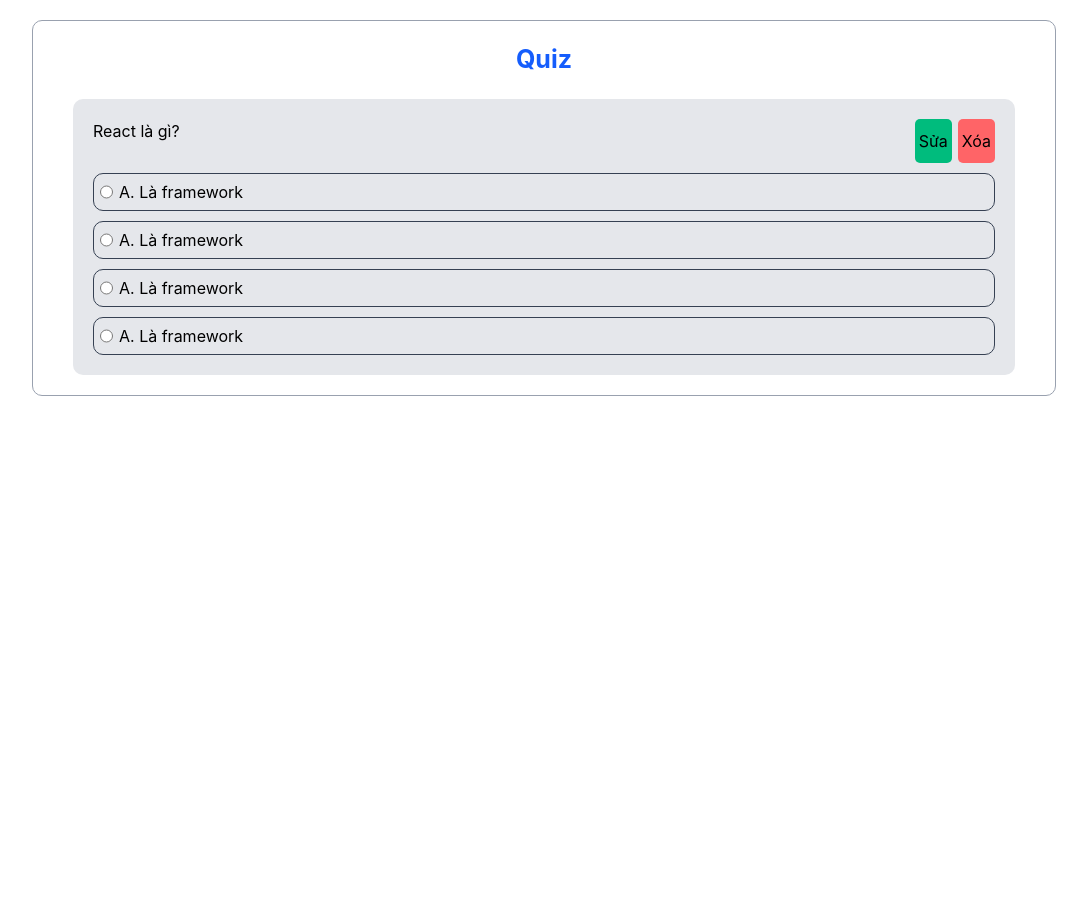
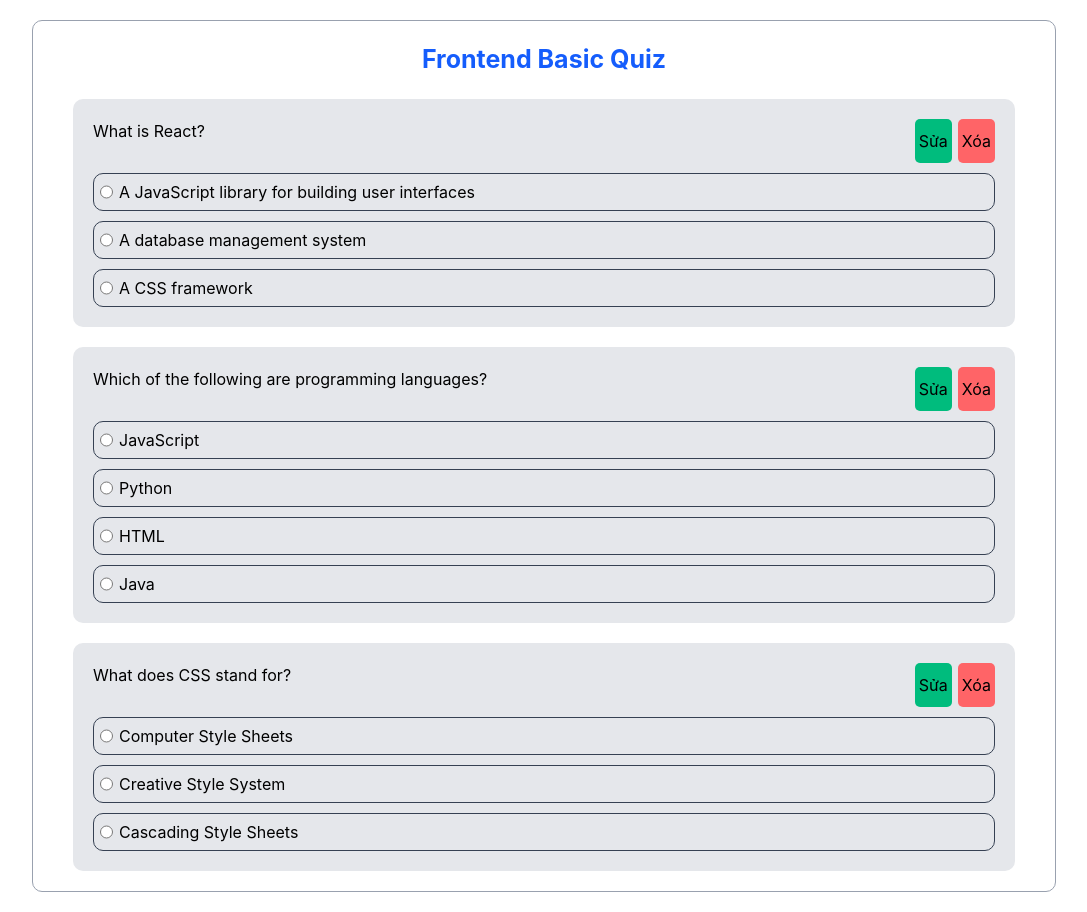
Before and after one commit to lequymui2003/Quiz-editor, a React (Vite) app: page / in a window 1280 px wide. Shown: the whole page, without its empty margins (96-1183 px from the left). Before the commit the page ends 800 px from the top, so only its background shows below. Built offline with nearby package versions, Linux system fonts and the light colour scheme.

Commit message:
add data and type for quiz

```diff
--- a/src/components/OptionItem.tsx
+++ b/src/components/OptionItem.tsx
@@ -1,21 +1,11 @@
-export const OptionItem = () => {
+import type { OptionItemProps } from "../types/quiz";
+
+export const OptionItem = ({ option, isCorrect }: OptionItemProps) => {
   return (
     <>
       <div className="flex gap-1.5 border border-gray-700 rounded-[10px] p-1.5">
         <input type="radio" />
-        <p>A. Là framework</p>
-      </div>
-      <div className="flex gap-1.5 border border-gray-700 rounded-[10px] p-1.5">
-        <input type="radio" />
-        <p>A. Là framework</p>
-      </div>
-      <div className="flex gap-1.5 border border-gray-700 rounded-[10px] p-1.5">
-        <input type="radio" />
-        <p>A. Là framework</p>
-      </div>
-      <div className="flex gap-1.5 border border-gray-700 rounded-[10px] p-1.5">
-        <input type="radio" />
-        <p>A. Là framework</p>
+        <p>{option.label}</p>
       </div>
     </>
   );
--- a/src/components/OptionList.tsx
+++ b/src/components/OptionList.tsx
@@ -1,10 +1,20 @@
+import type { OptionListProps } from "../types/quiz";
 import { OptionItem } from "./OptionItem";
 
-export const OptionList = () => {
+export const OptionList = ({
+  options,
+  correctOptionValues,
+}: OptionListProps) => {
   return (
     <>
       <div className="flex flex-col gap-2.5">
-        <OptionItem />
+        {options.map((option) => (
+          <OptionItem
+            key={option.value}
+            option={option}
+            isCorrect={correctOptionValues.includes(option.value)}
+          />
+        ))}
       </div>
     </>
   );
--- a/src/components/QuestionItem.tsx
+++ b/src/components/QuestionItem.tsx
@@ -1,12 +1,13 @@
+import type { QuestionItemProps } from "../types/quiz";
 import { OptionList } from "./OptionList";
 
-export const QuestionItem = () => {
+export const QuestionItem = ({ question }: QuestionItemProps) => {
   return (
     <>
       <div className="rounded-[10px] bg-gray-200 p-5 flex flex-col gap-2.5">
         <div className="flex gap-5">
           <div className="flex-1">
-            <p>React là gì?</p>
+            <p>{question.name}</p>
           </div>
           <div className="flex gap-1.5">
             <button className="py-2.5 px-1 bg-emerald-500 rounded-[5px]">
@@ -17,7 +18,10 @@
             </button>
           </div>
         </div>
-        <OptionList />
+        <OptionList
+          options={question.options}
+          correctOptionValues={question.correctOptionValues}
+        />
       </div>
     </>
   );
--- a/src/components/QuestionList.tsx
+++ b/src/components/QuestionList.tsx
@@ -1,10 +1,13 @@
+import type { QuestionListProps } from "../types/quiz";
 import { QuestionItem } from "./QuestionItem";
 
-export const QuestionList = () => {
+export const QuestionList = ({ questions }: QuestionListProps) => {
   return (
     <>
       <div className="flex flex-col gap-5 px-5">
-        <QuestionItem />
+        {questions.map((question) => (
+          <QuestionItem key={question.sortOrder} question={question} />
+        ))}
       </div>
     </>
   );
--- a/src/components/QuizForm.tsx
+++ b/src/components/QuizForm.tsx
@@ -1,12 +1,13 @@
 import { QuestionList } from "./QuestionList";
+import { data_exam } from "../data/data";
 
 export const QuizForm = () => {
   return (
     <>
       <div className="w-full h-full flex justify-center py-5">
         <div className="w-5xl border border-gray-400 rounded-[10px] p-5 flex flex-col gap-5 justify-center">
-          <p className="text-[25px] font-bold text-blue-600 text-center">Quiz</p>
-          <QuestionList />
+          <p className="text-[25px] font-bold text-blue-600 text-center">{data_exam.name}</p>
+          <QuestionList questions={data_exam.questions}/>
         </div>
       </div>
     </>
--- /dev/null
+++ b/src/data/data.tsx
@@ -0,0 +1,80 @@
+export const data_exam = {
+  name: "Frontend Basic Quiz",
+  description: "This quiz tests basic knowledge of HTML, CSS, and JavaScript.",
+  questions: [
+    {
+      name: "What is React?",
+      description: "Choose the correct description of React.",
+      sortOrder: 1,
+      options: [
+        {
+          value: "a",
+          label: "A JavaScript library for building user interfaces",
+          sortOrder: 1,
+        },
+        {
+          value: "b",
+          label: "A database management system",
+          sortOrder: 2,
+        },
+        {
+          value: "c",
+          label: "A CSS framework",
+          sortOrder: 3,
+        },
+      ],
+      correctOptionValues: ["a"],
+    },
+    {
+      name: "Which of the following are programming languages?",
+      description: "Select all correct answers.",
+      sortOrder: 2,
+      options: [
+        {
+          value: "a",
+          label: "JavaScript",
+          sortOrder: 1,
+        },
+        {
+          value: "b",
+          label: "Python",
+          sortOrder: 2,
+        },
+        {
+          value: "c",
+          label: "HTML",
+          sortOrder: 3,
+        },
+        {
+          value: "d",
+          label: "Java",
+          sortOrder: 4,
+        },
+      ],
+      correctOptionValues: ["b"],
+    },
+    {
+      name: "What does CSS stand for?",
+      description: "Choose the correct meaning of CSS.",
+      sortOrder: 3,
+      options: [
+        {
+          value: "a",
+          label: "Computer Style Sheets",
+          sortOrder: 1,
+        },
+        {
+          value: "b",
+          label: "Creative Style System",
+          sortOrder: 2,
+        },
+        {
+          value: "c",
+          label: "Cascading Style Sheets",
+          sortOrder: 3,
+        },
+      ],
+      correctOptionValues: ["c"],
+    },
+  ],
+};
--- /dev/null
+++ b/src/types/quiz.ts
@@ -0,0 +1,37 @@
+export type Option = {
+  value: string;
+  label: string;
+  sortOrder: number;
+};
+
+export type Question = {
+  name: string;
+  description: string;
+  sortOrder: number;
+  options: Option[];
+  correctOptionValues: string[];
+};
+
+export type QuestionListProps = {
+  questions: Question[];
+};
+
+export type QuestionItemProps = {
+  question: Question;
+};
+
+export type OptionListProps = {
+  options: Option[];
+  correctOptionValues: string[];
+};
+
+export type OptionItemProps = {
+  option: Option;
+  isCorrect: boolean;
+};
+
+export type Quiz = {
+  name: string;
+  description: string;
+  questions: Question[];
+};
```
